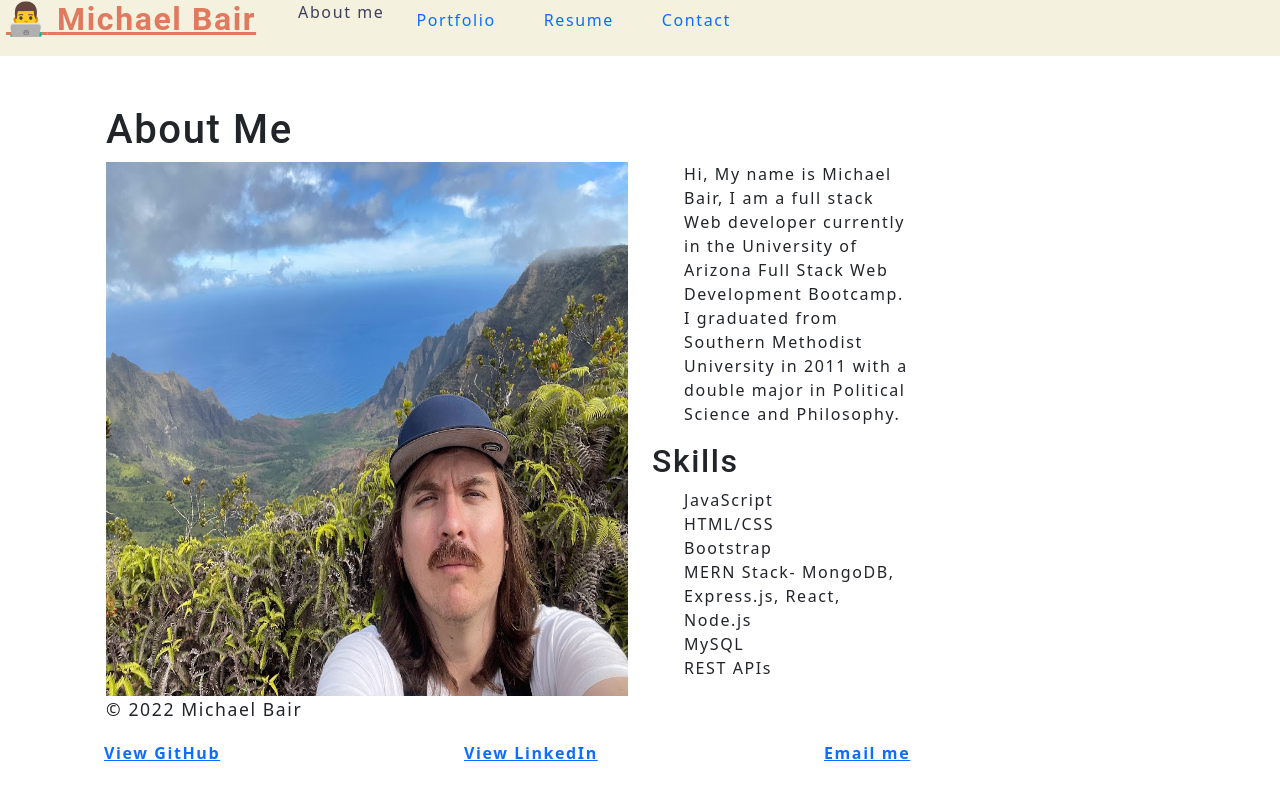
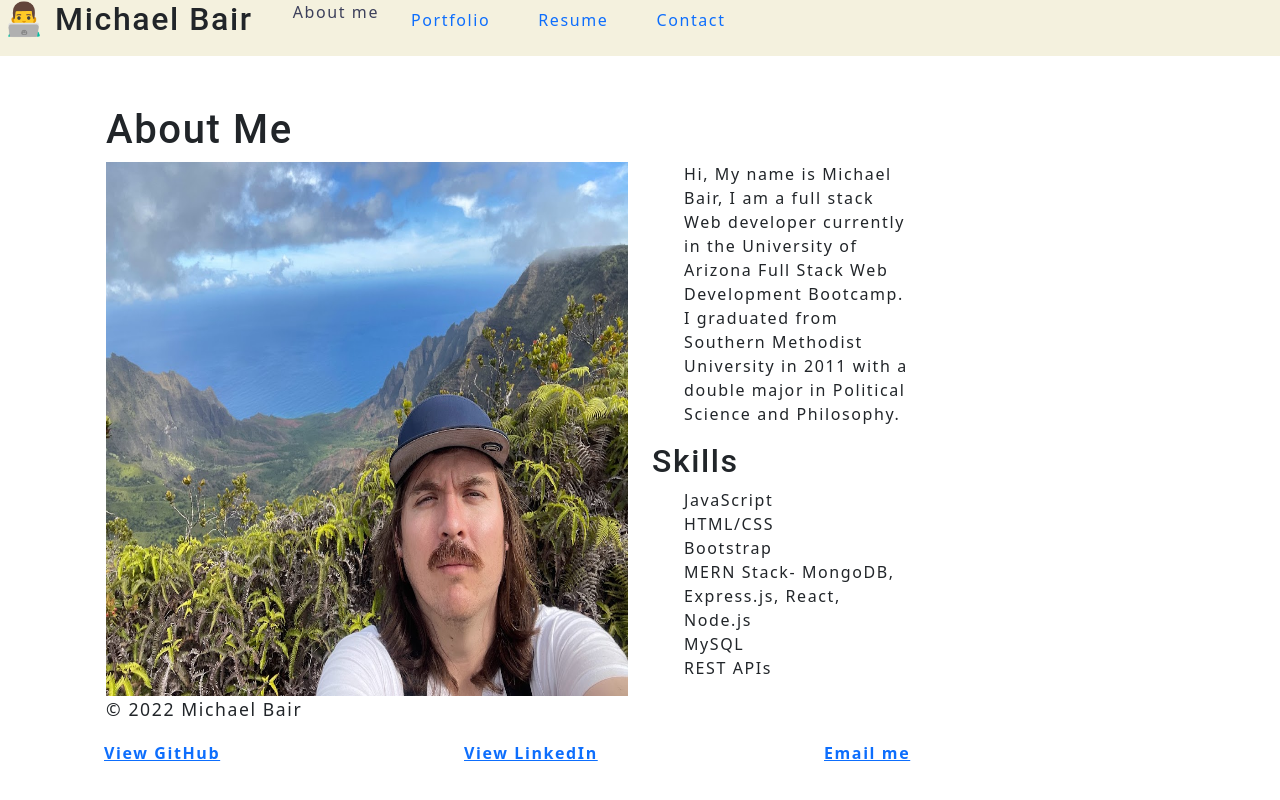
Before and after one commit to mbair87/react-portfolio, a React (Create React App) app: page / in a window 1280 px wide. Shown: the top 800 px of the page. Built offline with nearby package versions, Linux system fonts and the light colour scheme.

Commit message:
removed link from header

```diff
--- a/src/components/Nav/index.js
+++ b/src/components/Nav/index.js
@@ -6,12 +6,12 @@ function Nav(props) {
   return (
     <header className="flex-row px-1">
       <h2>
-        <a data-testid="link" href="/">
+
           <span role="img" aria-label="person">
             👨‍💻
           </span>{" "}
           Michael Bair
-        </a>
+
       </h2>
       <nav>
         <ul className="flex-row">
```
